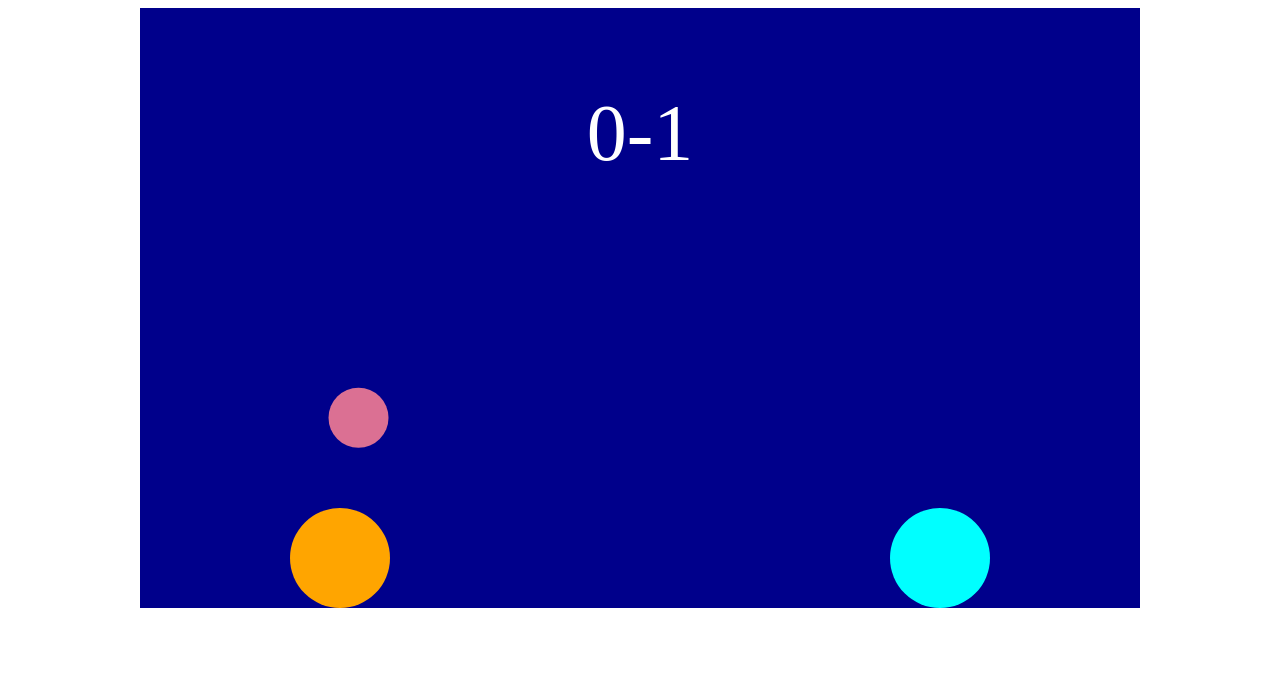
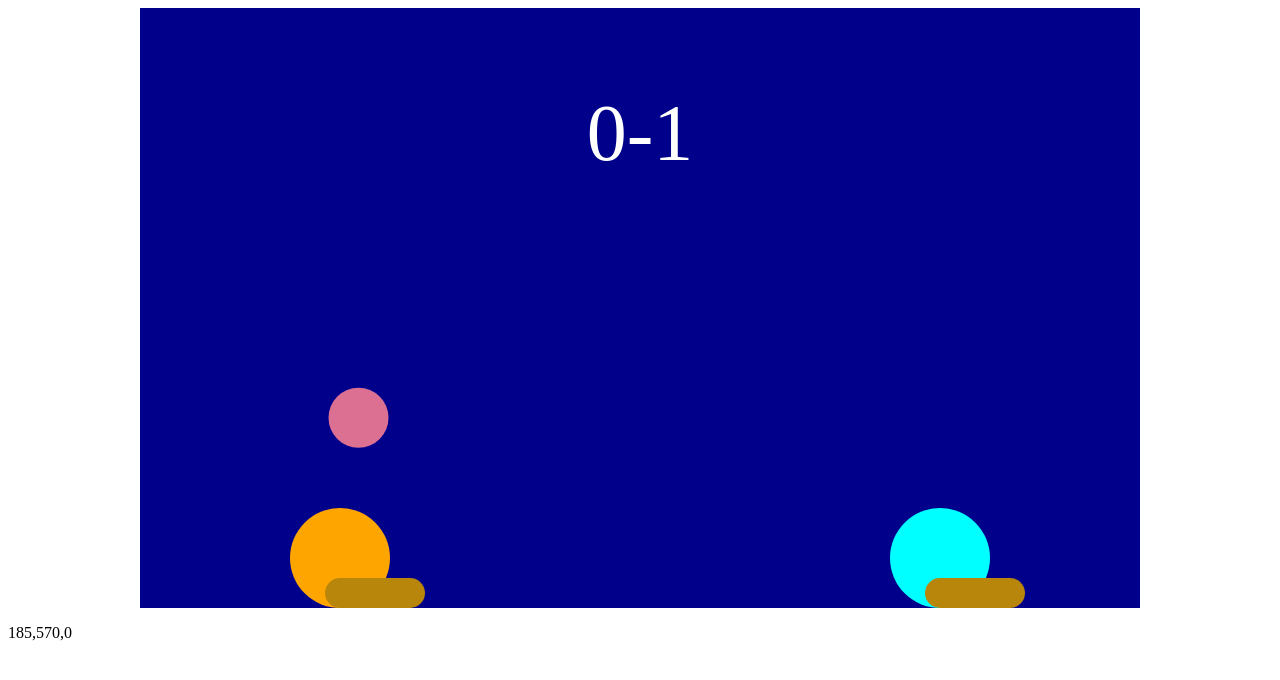
Before and after one commit to AlejandroPenacho/BackInTheHeadGame, a Svelte app: page / in a window 1280 px wide. Shown: the top 680 px of the page. Built offline with nearby package versions, Linux system fonts and the light colour scheme.

Commit message:
Some work on foot display

```diff
--- a/src/App.svelte
+++ b/src/App.svelte
@@ -205,3 +205,6 @@
     {/each}
     <Ball data={ball} />
 </div>
+<p>
+    {playerList[0].getFootPosition()}
+</p>
--- a/src/Foot.svelte
+++ b/src/Foot.svelte
@@ -1,5 +1,8 @@
 <script lang="ts">
-    export let data;
+    export let player;
+    let positionData : number[];
+
+    $: positionData = player.getFootPosition();
 </script>
 
 <style>
@@ -7,12 +10,11 @@
         background-color: darkgoldenrod;
         position: absolute;
         border-radius: 15px;
-        transform-origin: 0px -35px;
     }
 </style>
 
 <div style="height: 30px;
-            width: {data.footSize}px;
-            transform:  translate({data.position[0]}px, {data.position[1] + 35}px) rotate({-data.direction*data.footAngle}deg) translate({35*(data.direction-1)}px, 0) translate(-15px, -15px)">
+            width: {player.foot.length}px;
+            transform:  translate({positionData[0]}px, {positionData[1]}px) rotate({positionData[2]}deg)">
 
 </div>
--- a/src/Player.svelte
+++ b/src/Player.svelte
@@ -18,4 +18,4 @@
             background-color : {player.color}">
 
 </div>
-<Foot data={player}/>
+<Foot player={player}/>
--- a/src/basic/base.ts
+++ b/src/basic/base.ts
@@ -64,7 +64,7 @@ export class Character {
     foot : Foot;
     color : string;
     size : number;
-    direction: number;
+    side: Side;
 
     constructor(side : Side) {
 
@@ -72,13 +72,13 @@ export class Character {
             this.position = standardPlayerConfig["left"].position;
             this.keybinding = standardPlayerConfig["left"].keybinding;
             this.color = standardPlayerConfig["left"].color;
-            this.direction = 1;
         } else {
             this.position = standardPlayerConfig["right"].position;
             this.keybinding = standardPlayerConfig["right"].keybinding;
             this.color = standardPlayerConfig["right"].color;
-            this.direction = -1;
         }
+
+        this.side = side;
         this.velocity = [0,0];
         this.touchingGround = false;
         this.size = 100;
@@ -86,7 +86,32 @@ export class Character {
         this.foot = new Foot(side);
     }
 
-    setFootPosition(){
+    getFootPosition() : number[] {
+
+        let footAngle = this.foot.theta - this.foot.alpha;
+
+        let firstMove = [-this.foot.length/2, -this.foot.width/2];
+        let moveToCharacterCenter = this.position;
+        let moveToEdge = [
+            (this.size/2-this.foot.width/2) * Math.sin(this.foot.theta*Math.PI/180),
+            (this.size/2-this.foot.width/2) * Math.cos(this.foot.theta*Math.PI/180)
+        ]
+
+
+        if (this.side === Side.right){
+            moveToEdge[0] *= -1;
+        }
+        let lastTouch = [
+            (this.foot.length/2 - this.foot.width/2) * Math.cos(footAngle*Math.PI/180),
+            -(this.foot.length/2 - this.foot.width/2) * Math.sin(footAngle*Math.PI/180)
+        ];
+
+
+        return [
+            firstMove[0] + moveToCharacterCenter[0] + moveToEdge[0] + lastTouch[0],
+            firstMove[1] + moveToCharacterCenter[1] + moveToEdge[1] + lastTouch[1],
+            -footAngle
+    ]
 
     }
 }
@@ -98,9 +123,6 @@ class Foot {
     length : number;
     width : number;
 
-    position : number;
-    angle : number;
-
     constructor(side) {
         this.theta = 0;
         this.alpha = 0;
```
